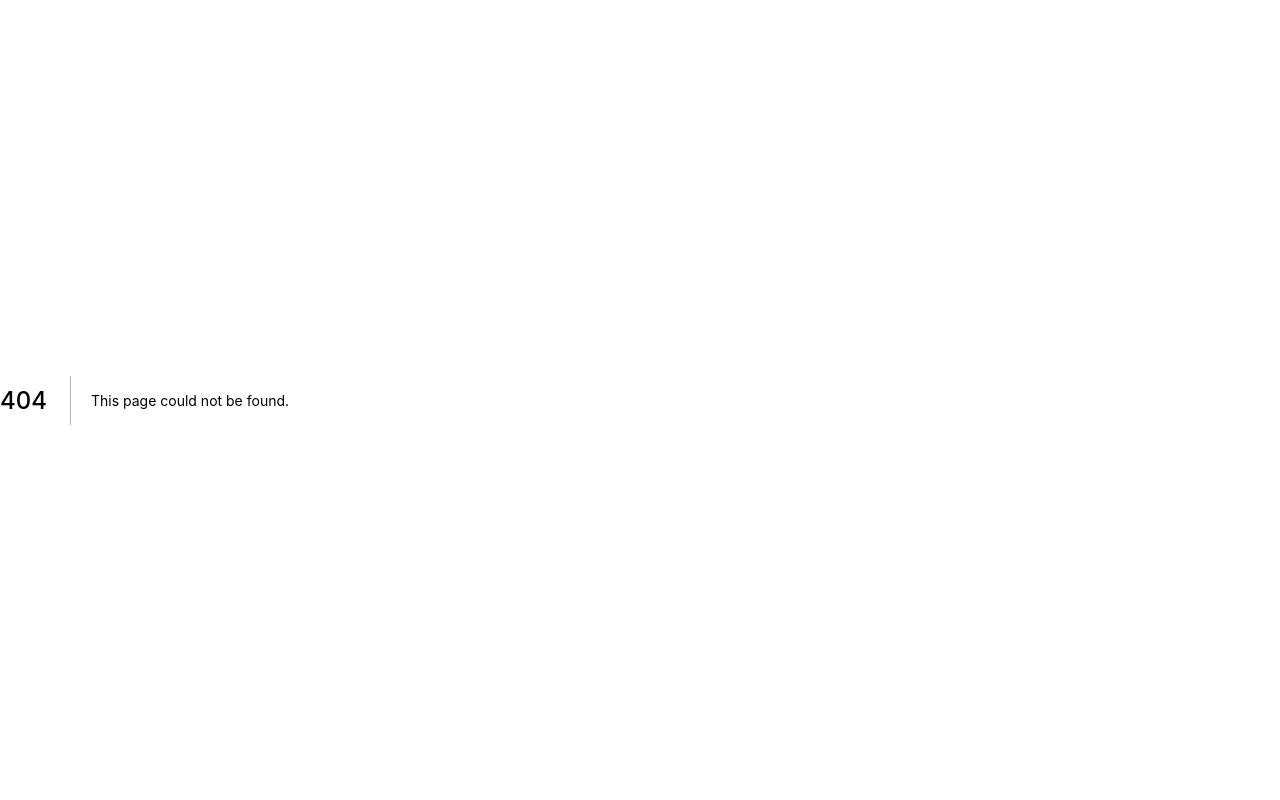
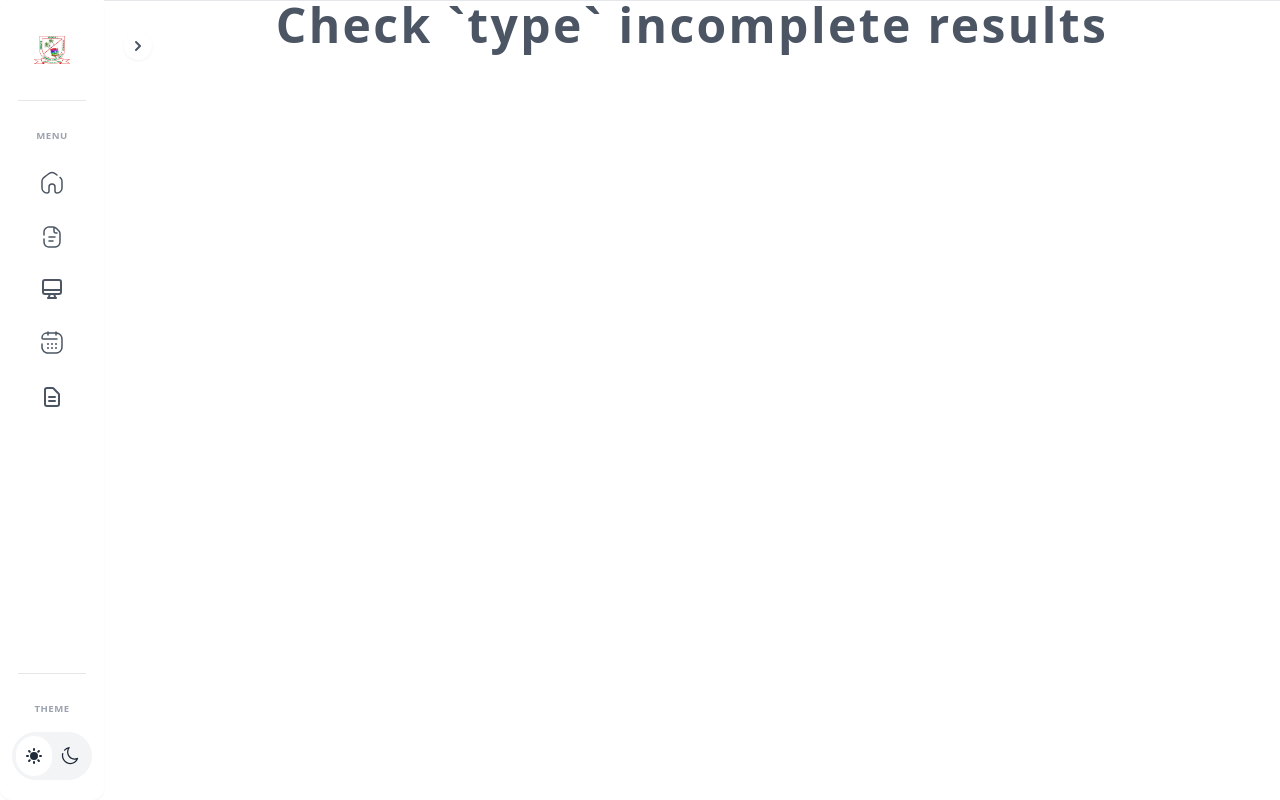
Before and after one commit to iammola/cbt, a Next.js app: page /results/check-incomplete/1 in a window 1280 px wide. Before the commit this address had no page. Built offline with nearby package versions, Linux system fonts and the light colour scheme.

Commit message:
initial(check-incomplete): create dynamic page route 👍

```diff
--- /dev/null
+++ b/pages/results/check-incomplete/[type].tsx
@@ -0,0 +1,26 @@
+import Head from "next/head";
+import type { NextPage } from "next";
+
+import { Sidebar } from "components/Layout";
+
+const CheckTypeIncompleteResults: NextPage = () => {
+  return (
+    <section className="flex h-screen w-screen items-center justify-start divide-y-[1.5px] divide-gray-200">
+      <Sidebar />
+      <Head>
+        <title>Check `Type` Incomplete Results | CBT | Grand Regal School</title>
+        <meta
+          name="description"
+          content="`Type` Incomplete Results | GRS CBT"
+        />
+      </Head>
+      <section className="flex h-screen w-screen grow flex-col items-center justify-start gap-7">
+        <h3 className="text-center text-5xl font-bold tracking-wider text-gray-600">
+          <span className="block">Check `type` incomplete results</span>
+        </h3>
+      </section>
+    </section>
+  );
+};
+
+export default CheckTypeIncompleteResults;
--- a/pages/results/check-incomplete/index.tsx
+++ b/pages/results/check-incomplete/index.tsx
@@ -21,7 +21,7 @@ const CheckIncompleteResults: NextPage = () => {
           <span className="block">Check incomplete results</span>
         </h3>
         <div className="flex w-full items-center justify-center gap-x-6">
-          <Link href="/results/check-incomplete/">
+          <Link href="/results/check-incomplete/all">
             <a
               target="_blank"
               rel="noopener noreferrer"
@@ -31,7 +31,7 @@ const CheckIncompleteResults: NextPage = () => {
               <ExternalLinkIcon className="h-5 w-5 fill-white" />
             </a>
           </Link>
-          <Link href="/results/check-incomplete/">
+          <Link href="/results/check-incomplete/class">
             <a
               target="_blank"
               rel="noopener noreferrer"
@@ -41,7 +41,7 @@ const CheckIncompleteResults: NextPage = () => {
               <ExternalLinkIcon className="h-5 w-5 fill-white" />
             </a>
           </Link>
-          <Link href="/results/check-incomplete/">
+          <Link href="/results/check-incomplete/student">
             <a
               target="_blank"
               rel="noopener noreferrer"
```
